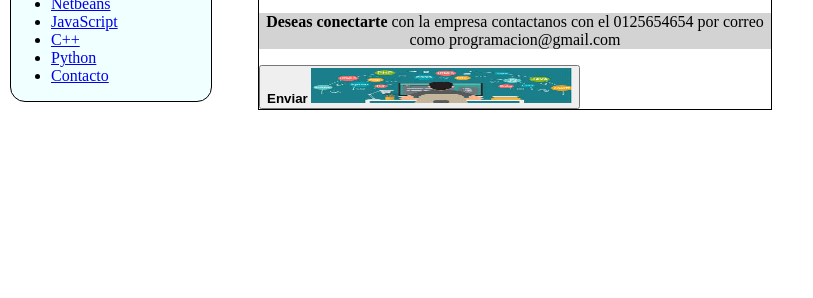
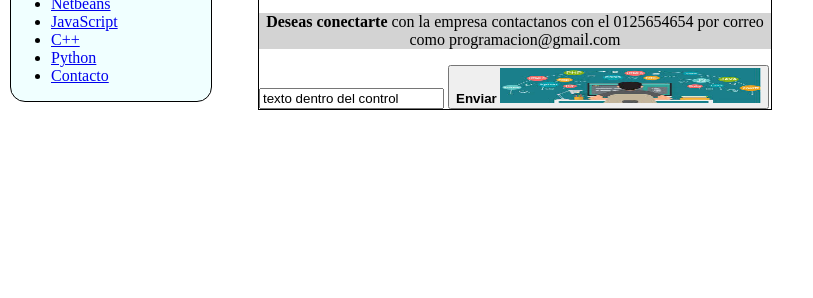
Before and after one commit to jhtc5898/Practica01-Mi-Blog, a plain HTML site: page Tarea1/Contacto.html in a window 1280 px wide. Shown: the part 342-640 px from the top of the page, 0-813 px from the left. Drawn offline with Linux system fonts and the light colour scheme.

Commit message:
eTIQUETA TEXTO

```diff
--- a/Tarea1/Contacto.html
+++ b/Tarea1/Contacto.html
@@ -56,7 +56,7 @@
            <p>
                <b> Deseas conectarte </b>  con la empresa contactanos con el 0125654654 por correo como programacion@gmail.com
                </p>
-
+               <input type="text" value="texto dentro del control" id="texto" />
                <button>
                      <b>Enviar</b>
                      <img src="images/progra.jpg" width="261" height="35" alt="">
```
